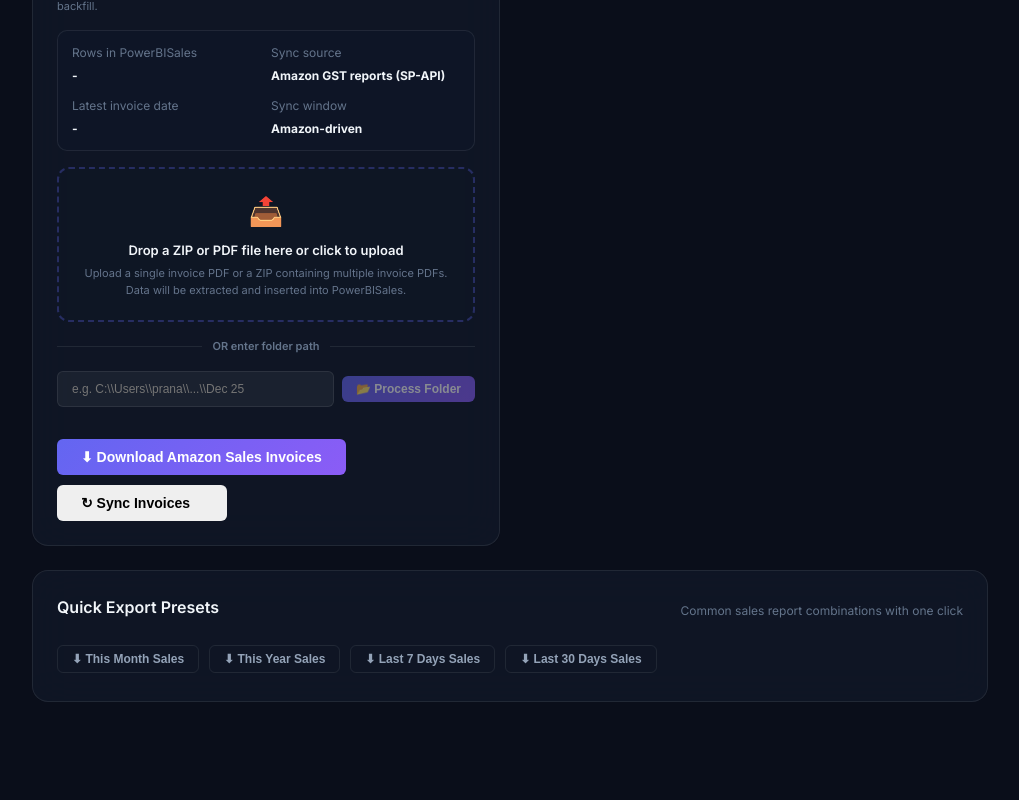
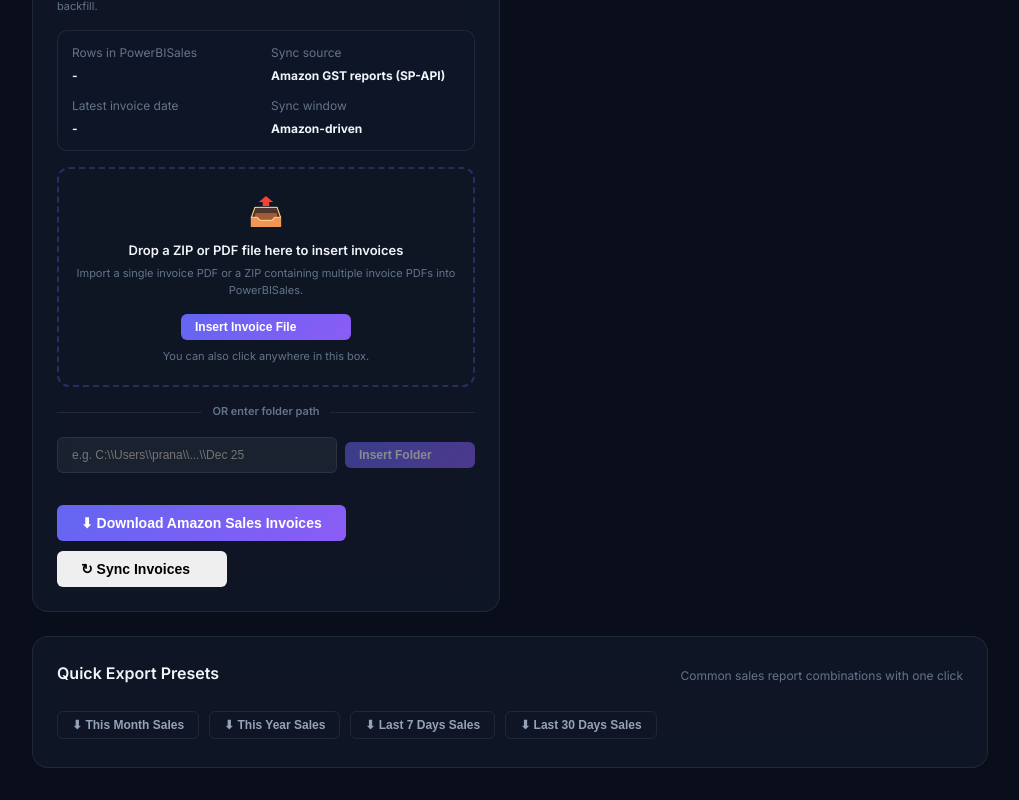
Before and after one commit to pranaytg/HalteDB, a Next.js app in the folder frontend/: page /reports in a window 1280 px wide. Shown: the part 1148-1948 px from the top of the page, without its empty margins (260-1279 px from the left). Before the commit the page ends 1882 px from the top, so only its background shows below. Built offline with nearby package versions, Linux system fonts and the light colour scheme; no server answers; sample sign-in values are in the browser's storage.

Commit message:
Insertion button

```diff
--- a/frontend/src/app/(dashboard)/reports/page.tsx
+++ b/frontend/src/app/(dashboard)/reports/page.tsx
@@ -508,6 +508,7 @@ export default function ReportsPage() {
                     onChange={(e) => {
                       const f = e.target.files?.[0];
                       if (f) handleUploadFile(f);
+                      e.currentTarget.value = "";
                     }}
                   />
                   {uploading ? (
@@ -521,10 +522,24 @@ export default function ReportsPage() {
                     <>
                       <div style={{ fontSize: 28, marginBottom: 6 }}>📤</div>
                       <div style={{ fontSize: 13, fontWeight: 600, color: "var(--text)" }}>
-                        Drop a ZIP or PDF file here or click to upload
+                        Drop a ZIP or PDF file here to insert invoices
                       </div>
                       <div style={{ fontSize: 11, color: "var(--text-muted)", marginTop: 4 }}>
-                        Upload a single invoice PDF or a ZIP containing multiple invoice PDFs. Data will be extracted and inserted into PowerBISales.
+                        Import a single invoice PDF or a ZIP containing multiple invoice PDFs into PowerBISales.
+                      </div>
+                      <button
+                        type="button"
+                        className="btn btn-primary btn-sm"
+                        onClick={(e) => {
+                          e.stopPropagation();
+                          fileInputRef.current?.click();
+                        }}
+                        style={{ marginTop: 14, minWidth: 170 }}
+                      >
+                        Insert Invoice File
+                      </button>
+                      <div style={{ fontSize: 11, color: "var(--text-muted)", marginTop: 8 }}>
+                        You can also click anywhere in this box.
                       </div>
                     </>
                   )}
@@ -558,7 +573,7 @@ export default function ReportsPage() {
                         Processing…
                       </>
                     ) : (
-                      "📂 Process Folder"
+                      "Insert Folder"
                     )}
                   </button>
                 </div>
@@ -579,6 +594,11 @@ export default function ReportsPage() {
                       fontSize: 12,
                     }}
                   >
+                    {uploadResult.message && (
+                      <div style={{ gridColumn: "1 / -1", color: "var(--text)", fontWeight: 600 }}>
+                        {uploadResult.message}
+                      </div>
+                    )}
                     <div>
                       <div style={{ color: "var(--text-muted)", marginBottom: 2 }}>Total PDFs</div>
                       <div style={{ fontWeight: 700 }}>{uploadResult.totalPdfs}</div>
```
